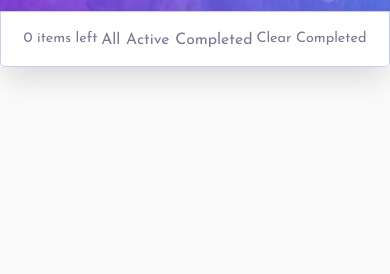
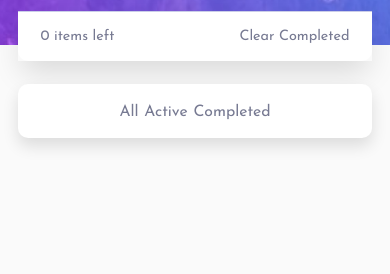
Before and after one commit to TrainzCoder/todo-app-frontendmentor, a plain HTML site: page index.html in a window 390 px wide. Shown: the part 230-504 px from the top of the page. Drawn offline with Linux system fonts and the light colour scheme.

Commit message:
update action list

```diff
--- a/assets/css/style.css
+++ b/assets/css/style.css
@@ -9,9 +9,14 @@
   --Bright-Blue: hsl(220, 98%, 61%);
 }
 
+* {
+  padding: 0;
+  margin: 0;
+  box-sizing: border-box;
+}
+
 html,
 body {
-  box-sizing: border-box;
   font-size: 18px;
   font-family: "Josefin Sans";
 }
@@ -101,8 +106,8 @@ p {
 .check-todo {
   width: 25px;
   height: 25px;
+  border: 1px solid var(--Dark-Grayish-Blue);
   border-radius: 50%;
-  border: 1px solid var(--Dark-Grayish-Blue);
   transition: all 0.3s;
   position: relative;
   margin-right: 1em;
@@ -162,13 +167,14 @@ p {
 /* === Action List === */
 
 .action-list {
-  border: 1px solid var(--Light-Grayish-Blue);
-  border-radius: 0 0 0.25rem 0.25rem;
+  border-radius: 0 0 10px 10px;
+  border-top: 1px solid var(--Light-Grayish-Blue);
   display: flex;
   justify-content: space-between;
   padding: 0.75rem 1.25rem;
   align-items: center;
-  background: white;
+  background: #fff;
+  position: relative;
 }
 
 .action-list .item-left {
@@ -211,3 +217,22 @@ p {
     background-image: url("../images/bg-mobile-light.jpg");
   }
 }
+
+@media (max-width: 516px) {
+  .todo-container {
+    max-width: calc(100% - 2em);
+  }
+
+  .action-list .filter {
+    position: absolute;
+    top: 4em;
+    left: 0;
+    padding: 0.75rem 1.25rem;
+    text-align: center;
+    width: 100%;
+    display: block;
+    background-color: #fff;
+    box-shadow: 0 8px 16px rgba(0, 0, 0, 0.12);
+    border-radius: 10px;
+  }
+}
```
